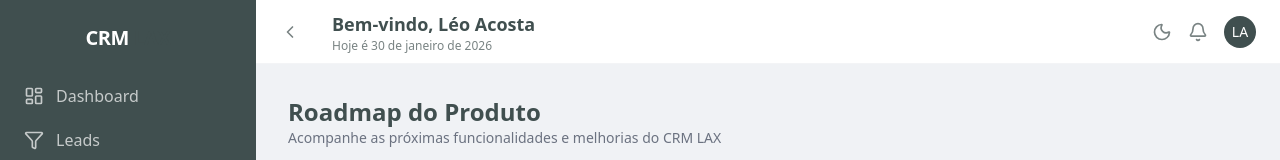
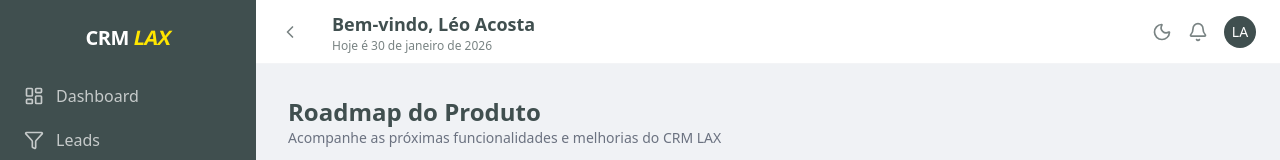
Before and after one commit to laxautomacoes/crmLAX, a Next.js app: page /roadmap in a window 1280 px wide. Shown: the top 160 px of the page. Built offline with nearby package versions, Linux system fonts and the light colour scheme; no server answers; the database is empty.

Commit message:
Dashboard - ícone carregamento

```diff
--- a/src/app/(main)/layout.tsx
+++ b/src/app/(main)/layout.tsx
@@ -31,7 +31,11 @@ export default function DashboardLayout({
                 />
 
                 <main className="flex-1 p-4 md:p-8 overflow-y-auto w-full">
-                    <Suspense fallback={<div className="p-8">Carregando...</div>}>
+                    <Suspense fallback={
+                        <div className="flex h-[60vh] items-center justify-center">
+                            <div className="animate-spin rounded-full h-8 w-8 border-b-2 border-primary"></div>
+                        </div>
+                    }>
                         {children}
                     </Suspense>
                 </main>
--- a/src/app/(main)/roadmap/page.tsx
+++ b/src/app/(main)/roadmap/page.tsx
@@ -111,9 +111,8 @@ export default function RoadmapPage() {
 
     if (loading) {
         return (
-            <div className="flex flex-col items-center justify-center min-h-[400px]">
-                <Loader2 className="w-8 h-8 animate-spin text-secondary" />
-                <p className="mt-4 text-muted-foreground font-medium text-sm">Carregando Roadmap...</p>
+            <div className="flex h-[60vh] items-center justify-center">
+                <div className="animate-spin rounded-full h-8 w-8 border-b-2 border-primary"></div>
             </div>
         );
     }
--- a/src/app/(main)/settings/team/page.tsx
+++ b/src/app/(main)/settings/team/page.tsx
@@ -6,7 +6,6 @@ import { getProfile } from '@/app/_actions/profile';
 import { listInvitations } from '@/app/_actions/invitations';
 import { InviteForm } from '@/components/settings/team/InviteForm';
 import { InvitationsTable } from '@/components/settings/team/InvitationsTable';
-import { Loader2 } from 'lucide-react';
 
 export const dynamic = 'force-dynamic';
 
@@ -56,9 +55,8 @@ export default function TeamSettingsPage() {
 
     if (isAuthorized === null) {
         return (
-            <div className="flex h-[60vh] items-center justify-center flex-col gap-4">
-                <Loader2 className="w-8 h-8 animate-spin text-secondary" />
-                <p className="text-muted-foreground animate-pulse text-sm font-medium">Verificando permissões...</p>
+            <div className="flex h-[60vh] items-center justify-center">
+                <div className="animate-spin rounded-full h-8 w-8 border-b-2 border-primary"></div>
             </div>
         );
     }
--- a/src/app/forgot-password/page.tsx
+++ b/src/app/forgot-password/page.tsx
@@ -34,11 +34,7 @@ export default function ForgotPasswordPage() {
             <div className="bg-card w-full max-w-[480px] rounded-2xl shadow-xl p-8 md:p-12 border border-border">
                 {/* Logo Section */}
                 <div className="flex flex-col items-center mb-8">
-                    <div className="flex items-center gap-2 mb-2">
-                        <div className="text-3xl font-bold tracking-tight text-foreground">
-                            CRM <span className="text-secondary inline-block transform -skew-x-12">LAX</span>
-                        </div>
-                    </div>
+                    <img src="/logo-full.png" alt="CRM LAX" className="h-10 w-auto mb-2" />
                     <p className="text-muted-foreground text-sm font-medium text-center">
                         Recupere o acesso à sua conta
                     </p>
--- a/src/app/login/page.tsx
+++ b/src/app/login/page.tsx
@@ -9,7 +9,7 @@ export default function LoginPage() {
                 <div className="flex flex-col items-center mb-8">
                     <img src="/logo-full.png" alt="CRM LAX" className="h-10 w-auto mb-2" />
                     <p className="text-muted-foreground text-sm font-medium text-center">
-                        Gestão e controle financeiro com IA
+                        CRM e Organização Imobiliária
                     </p>
                 </div>
 
--- a/src/app/register/page.tsx
+++ b/src/app/register/page.tsx
@@ -13,7 +13,11 @@ import { RegisterContent } from './components/RegisterContent';
 
 export default function RegisterPage() {
     return (
-        <Suspense fallback={<div className="min-h-screen bg-background flex flex-col justify-center items-center p-4">Carregando...</div>}>
+        <Suspense fallback={
+            <div className="min-h-screen bg-background flex flex-col justify-center items-center p-4">
+                <div className="animate-spin rounded-full h-8 w-8 border-b-2 border-primary"></div>
+            </div>
+        }>
             <RegisterContent />
         </Suspense>
     );
--- a/src/app/reset-password/page.tsx
+++ b/src/app/reset-password/page.tsx
@@ -37,9 +37,7 @@ export default function ResetPasswordPage() {
         <div className="min-h-screen bg-background flex flex-col justify-center items-center p-4 transition-colors">
             <div className="bg-card w-full max-w-[480px] rounded-2xl shadow-xl p-8 md:p-12 border border-border">
                 <div className="flex flex-col items-center mb-8">
-                    <div className="text-3xl font-bold tracking-tight text-foreground mb-2">
-                        CRM <span className="text-secondary inline-block transform -skew-x-12">LAX</span>
-                    </div>
+                    <img src="/logo-full.png" alt="CRM LAX" className="h-10 w-auto mb-2" />
                     <p className="text-muted-foreground text-sm font-medium text-center">Defina sua nova senha de acesso</p>
                 </div>
 
--- a/src/components/layout/Sidebar.tsx
+++ b/src/components/layout/Sidebar.tsx
@@ -5,6 +5,7 @@ import { X } from 'lucide-react';
 import { useState, useEffect } from 'react';
 import { createClient } from '@/lib/supabase/client';
 import { menuItems } from './Sidebar/menuItems';
+import { Logo } from '@/components/shared/Logo';
 import { NavItem } from './Sidebar/NavItem';
 import { Footer } from './Sidebar/Footer';
 
@@ -113,7 +114,7 @@ export function Sidebar({ isOpen, onClose, isCollapsed }: SidebarProps) {
                             branding?.logo_icon ? (
                                 <img src={branding.logo_icon} alt="Icon" className="h-8 w-auto" />
                             ) : (
-                                <div className="w-8 h-8 bg-primary rounded flex items-center justify-center text-primary-foreground font-bold">L</div>
+                                <div className="w-8 h-8 bg-secondary rounded flex items-center justify-center text-secondary-foreground font-bold">L</div>
                             )
                         ) : (
                             branding?.logo_full ? (
@@ -124,9 +125,7 @@ export function Sidebar({ isOpen, onClose, isCollapsed }: SidebarProps) {
                                     style={{ height: branding.logo_height ? `${branding.logo_height}px` : '32px', maxHeight: '48px' }}
                                 />
                             ) : (
-                                <div className="text-xl font-bold tracking-tight">
-                                    CRM <span className="text-primary">LAX</span>
-                                </div>
+                                <Logo size="sm" />
                             )
                         )}
                     </div>
--- /dev/null
+++ b/src/components/shared/Logo.tsx
@@ -0,0 +1,22 @@
+import React from 'react';
+
+interface LogoProps {
+  className?: string;
+  size?: 'sm' | 'md' | 'lg';
+}
+
+export function Logo({ className = '', size = 'md' }: LogoProps) {
+  const sizeClasses = {
+    sm: 'text-xl',
+    md: 'text-2xl',
+    lg: 'text-3xl',
+  };
+
+  return (
+    <div className={`flex items-center gap-2 ${className}`}>
+      <div className={`${sizeClasses[size]} font-bold tracking-tight`}>
+        CRM <span className="text-secondary inline-block transform -skew-x-12">LAX</span>
+      </div>
+    </div>
+  );
+}
```
